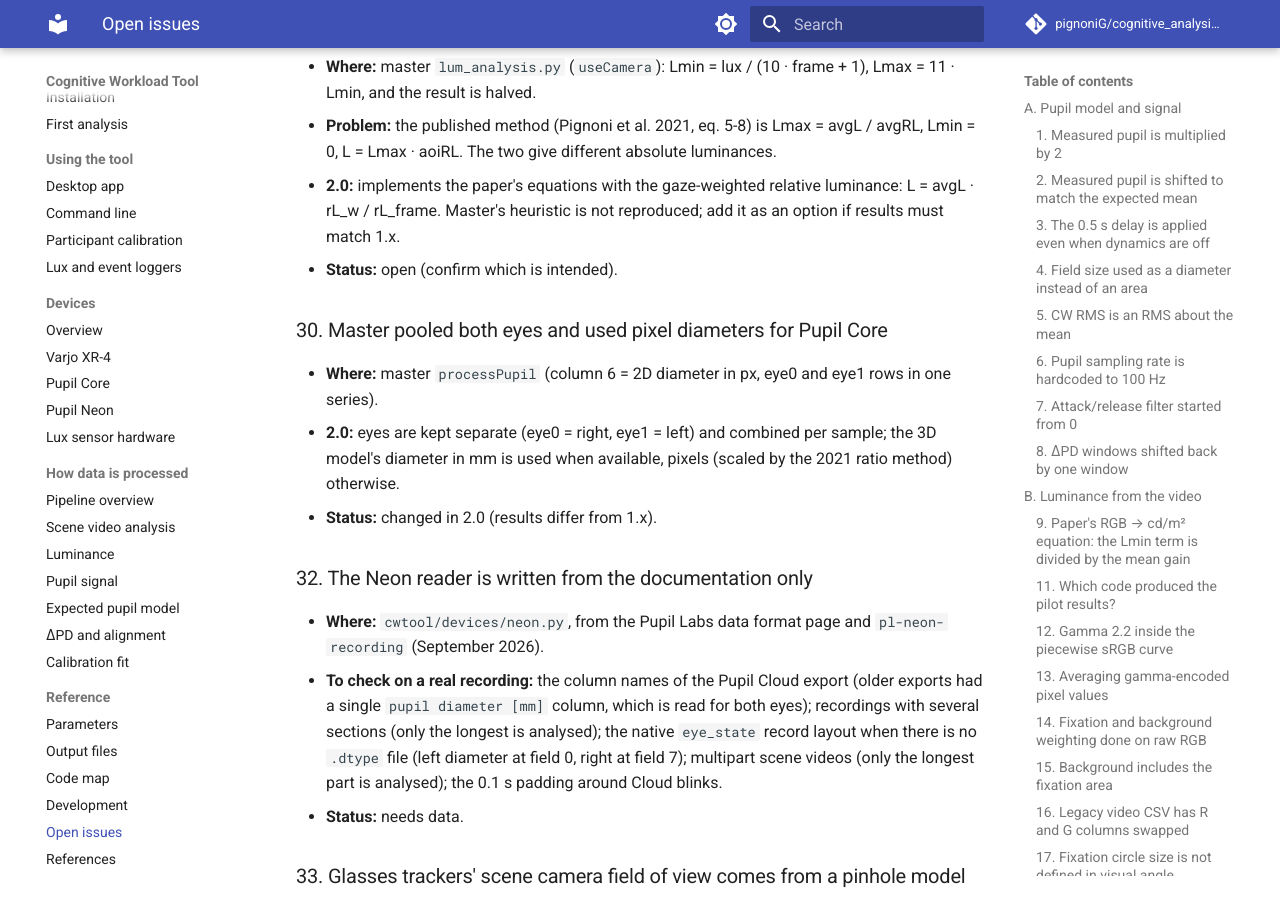
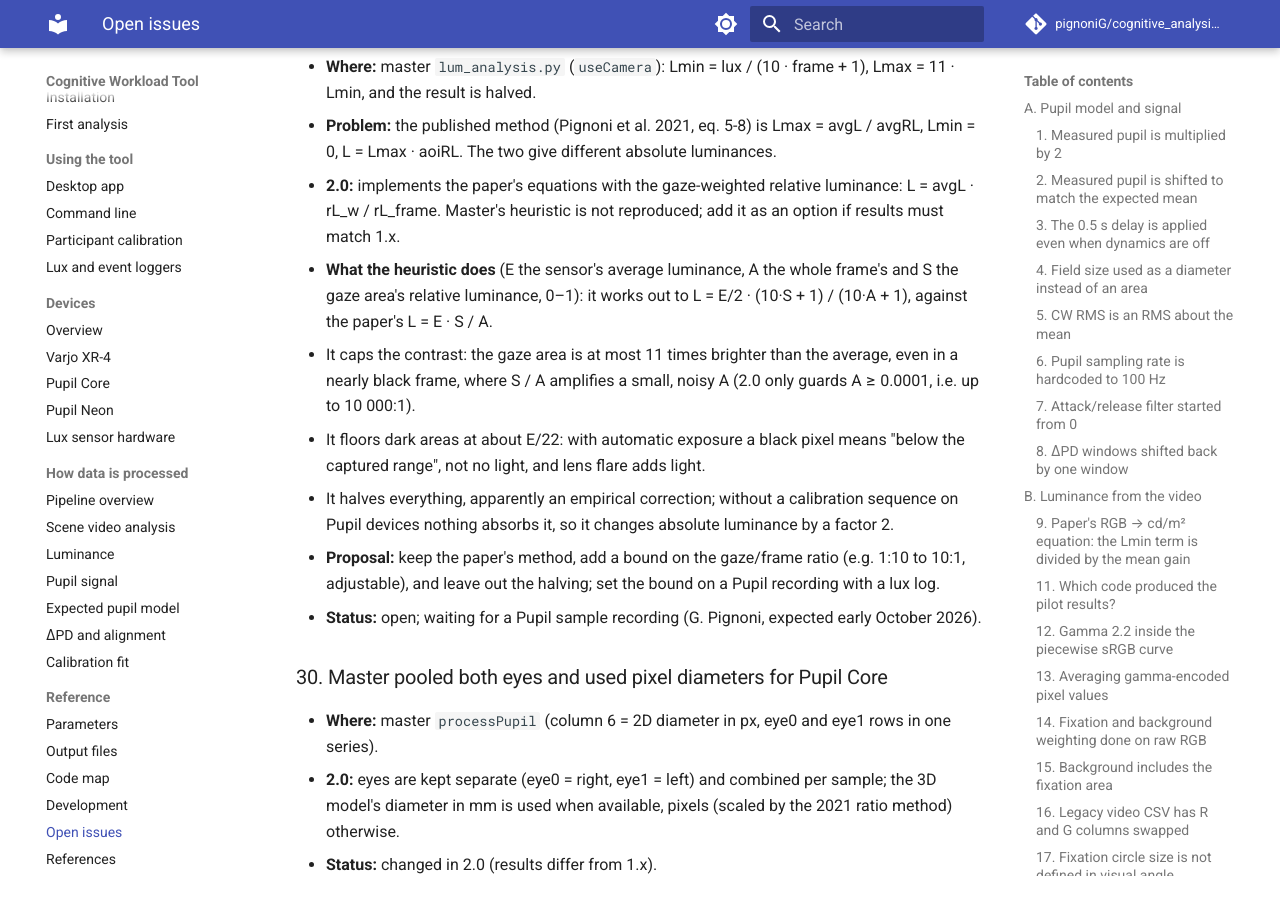
Before and after one commit to pignoniG/cognitive_analysis_tool, an MkDocs documentation site: the page built from docs/OPEN_ISSUES.md, in a window 1280 px wide and 900 px high, scrolled down 12083 px. Built offline with MkDocs 1.6.1 and Material for MkDocs 9.7.7, drawn with Linux system fonts in a browser that asks for light colours; comment, search, counter and statistics services are not loaded.

Commit message:
Record in open issue 29 what master's lux and camera heuristic does
It caps the gaze/frame contrast at 11:1, floors dark areas and halves
the luminance; the proposal keeps the paper's method with a bounded
ratio, to be set on the Pupil sample recording.

```diff
--- a/docs/OPEN_ISSUES.md
+++ b/docs/OPEN_ISSUES.md
@@ -357,7 +357,17 @@ is revised; they remain in the git history of this file.
   L = Lmax · aoiRL. The two give different absolute luminances.
 - **2.0:** implements the paper's equations with the gaze-weighted relative luminance: L = avgL · rL_w / rL_frame.
   Master's heuristic is not reproduced; add it as an option if results must match 1.x.
-- **Status:** open (confirm which is intended).
+- **What the heuristic does** (E the sensor's average luminance, A the whole frame's and S the gaze area's relative
+  luminance, 0–1): it works out to L = E/2 · (10·S + 1) / (10·A + 1), against the paper's L = E · S / A.
+  1. It caps the contrast: the gaze area is at most 11 times brighter than the average, even in a nearly black frame,
+     where S / A amplifies a small, noisy A (2.0 only guards A ≥ 0.0001, i.e. up to 10 000:1).
+  2. It floors dark areas at about E/22: with automatic exposure a black pixel means "below the captured range", not
+     no light, and lens flare adds light.
+  3. It halves everything, apparently an empirical correction; without a calibration sequence on Pupil devices
+     nothing absorbs it, so it changes absolute luminance by a factor 2.
+- **Proposal:** keep the paper's method, add a bound on the gaze/frame ratio (e.g. 1:10 to 10:1, adjustable), and
+  leave out the halving; set the bound on a Pupil recording with a lux log.
+- **Status:** open; waiting for a Pupil sample recording (G. Pignoni, expected early October 2026).
 
 ### 30. Master pooled both eyes and used pixel diameters for Pupil Core
 - **Where:** master `processPupil` (column 6 = 2D diameter in px, eye0 and eye1 rows in one series).
```
